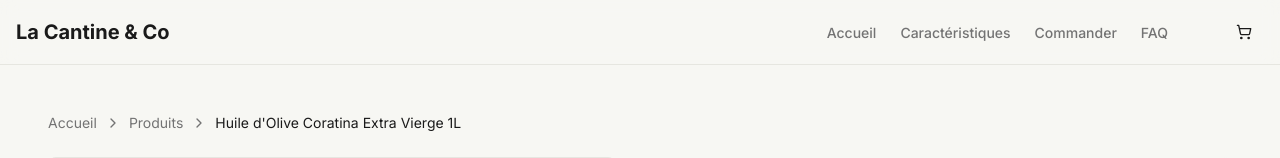
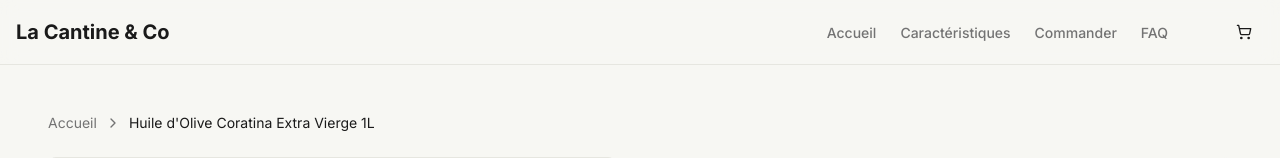
Before and after one commit to versalarchitect/la-cantine-co, a Next.js app: page /produits/huile-olive-1l in a window 1280 px wide. Shown: the top 158 px of the page. Built offline with nearby package versions, Linux system fonts and the light colour scheme; grey boxes are pictures that could not be loaded; a web font is replaced by a local one.

Commit message:
refactor: remove Produits step from breadcrumb navigation for cleaner UX

```diff
--- a/src/app/produits/[id]/page.tsx
+++ b/src/app/produits/[id]/page.tsx
@@ -64,12 +64,6 @@ function Breadcrumbs({ product }: { product: { name: string, category?: string }
       {
         '@type': 'ListItem',
         position: 2,
-        name: product.category || 'Produits',
-        item: 'https://lacantine.co/produits'
-      },
-      {
-        '@type': 'ListItem',
-        position: 3,
         name: product.name,
       }
     ]
@@ -81,10 +75,6 @@ function Breadcrumbs({ product }: { product: { name: string, category?: string }
       <nav className="flex items-center space-x-2 text-sm text-muted-foreground mb-6">
         <Link href="/" className="hover:text-foreground transition-colors">
           Accueil
-        </Link>
-        <ChevronRight className="h-4 w-4" />
-        <Link href="/produits" className="hover:text-foreground transition-colors">
-          {product.category || 'Produits'}
         </Link>
         <ChevronRight className="h-4 w-4" />
         <span className="text-foreground">{product.name}</span>
```
